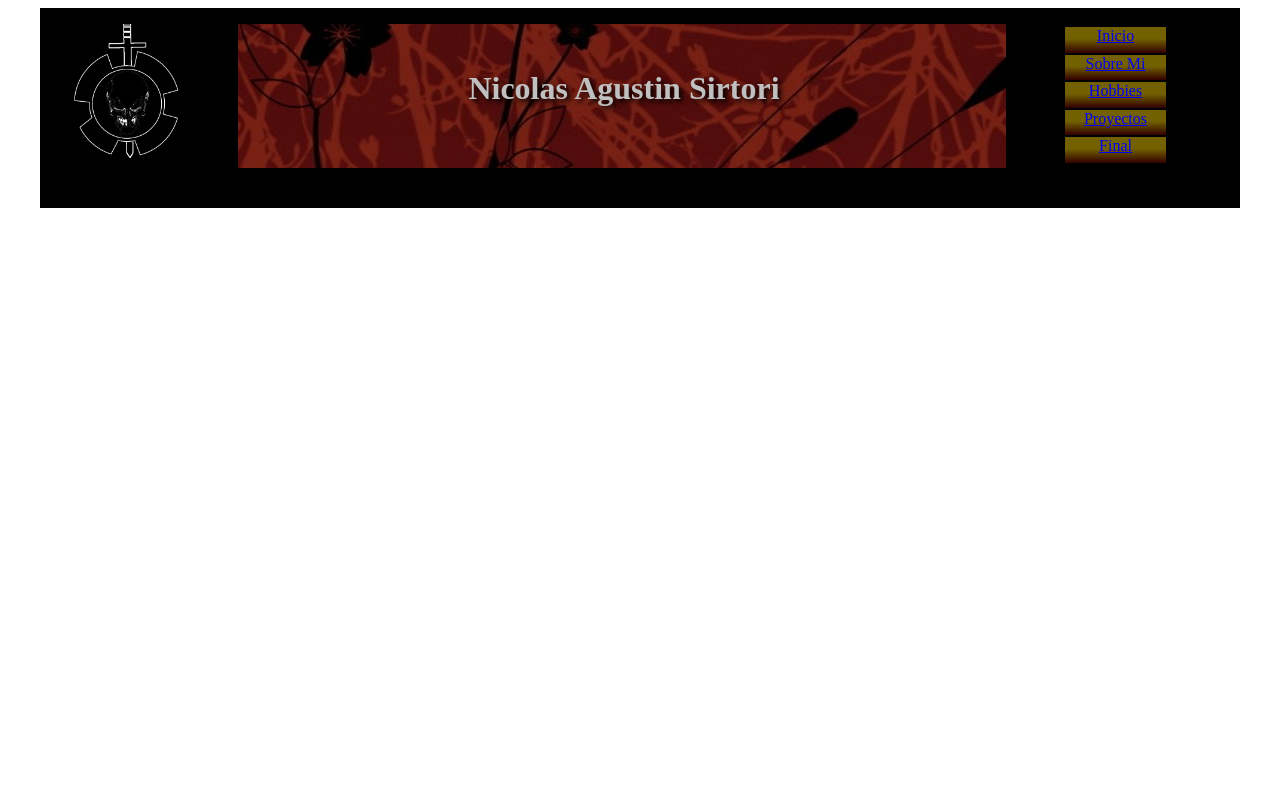
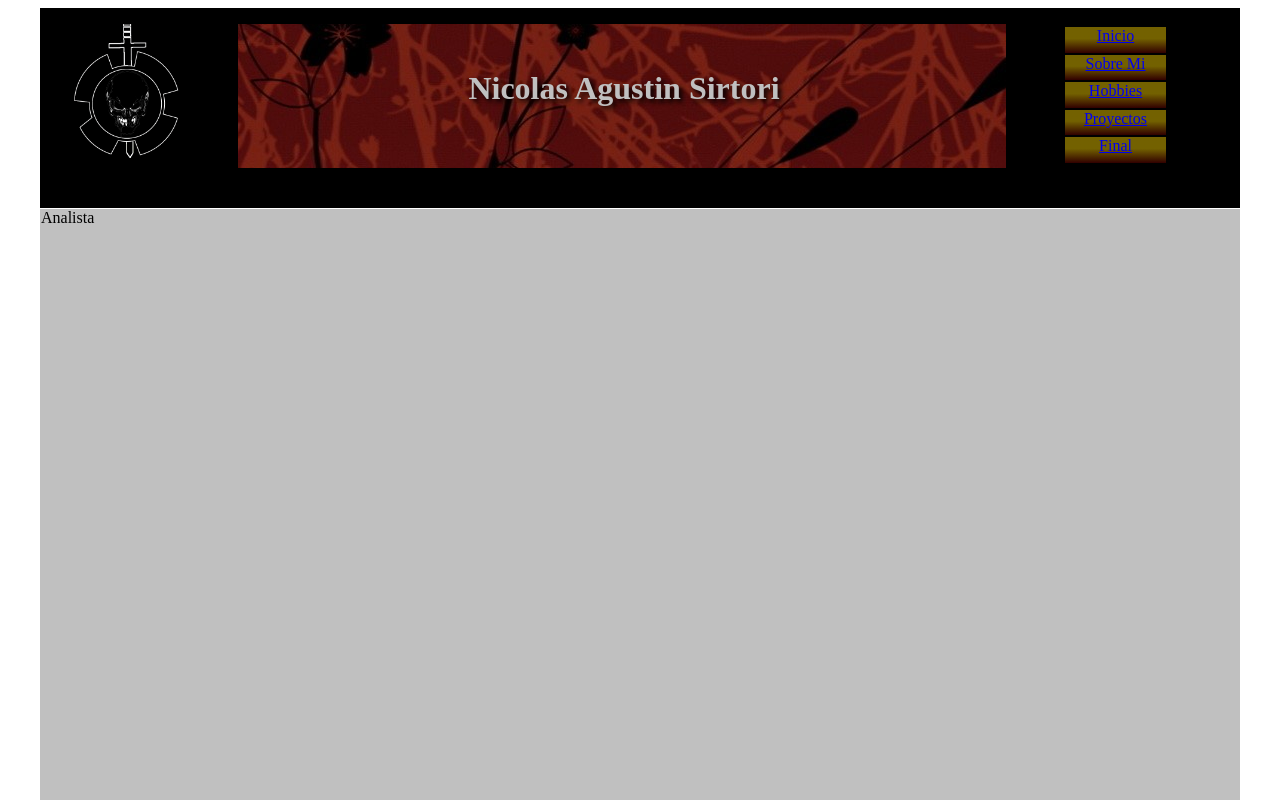
Before and after one commit to Robertsnights/my-app, a React (Vite) app: page / in a window 1280 px wide. Shown: the top 800 px of the page. Built offline with nearby package versions, Linux system fonts and the light colour scheme.

Commit message:
primera seccion

```diff
--- a/index.html
+++ b/index.html
@@ -8,7 +8,10 @@
   </head>
   <body>
     <header id="Cabecera"></header>
-    <div id="root"></div>
+    <section id="Cuerpo1"></section>
+    <section id="Cuerpo2"></section>
+    <section id="Cuerpo3"></section>
+    <footer id="Final"></footer>
     <script type="module" src="/src/main.jsx"></script>
   </body>
 </html>
--- a/src/App.jsx
+++ b/src/App.jsx
@@ -2,13 +2,13 @@ import { useState } from 'react'
 import viteLogo from '/vite.svg'
 import './App.css'
 
-function App() {
+function Cue1() {
 
   return (
     <>
-
+      <div className="beta">Analista</div>
     </>
   )
 }
 
-export default App
+export default Cue1
--- a/src/cabecera.jsx
+++ b/src/cabecera.jsx
@@ -1,7 +1,7 @@
 import { useState } from 'react'
 import './App.css'
 
-function Cuerpo1(){
+function Cabe(){
 	return(
 		<>
 			<div className="Logo"><div className="Logotipo"></div></div>
@@ -11,10 +11,10 @@ function Cuerpo1(){
 			<nav className="Botonera">
 				<ul>
 					<li className="menu"><a href={'#Cabecera'}>	Inicio</a></li>
-					<li className="menu"><a href={'#a'}>Sobre Mi</a></li>
-					<li className="menu"><a href={'#b'}>Hobbies</a></li>
-					<li className="menu"><a href={'#c'}>Proyectos</a></li>
-					<li className="menu"><a href={'#final'}>Final</a></li>
+					<li className="menu"><a href={'#Cuerpo1'}>Sobre Mi</a></li>
+					<li className="menu"><a href={'#Cuerpo2'}>Hobbies</a></li>
+					<li className="menu"><a href={'#Cuerpo3'}>Proyectos</a></li>
+					<li className="menu"><a href={'#Final'}>Final</a></li>
 				</ul>
 			</nav>
 		</>
@@ -22,4 +22,4 @@ function Cuerpo1(){
 }
 
 
-export default Cuerpo1
+export default Cabe
--- a/src/index.css
+++ b/src/index.css
@@ -5,3 +5,10 @@ header{
   position: relative;
   margin: auto;
 }
+section{
+  width: 1200px;
+  height: 500px;
+  position: relative;
+  margin: auto;
+  background-color: silver;
+}
--- a/src/main.jsx
+++ b/src/main.jsx
@@ -1,17 +1,17 @@
 import { StrictMode } from 'react'
 import { createRoot } from 'react-dom/client'
 import './index.css'
-import App from './App.jsx'
-import Cuerpo1 from './cabecera.jsx'
+import Cue1 from './App.jsx'
+import Cabe from './cabecera.jsx'
 
 createRoot(document.getElementById('Cabecera')).render(
   <StrictMode>
-    <Cuerpo1 />
+    <Cabe />
   </StrictMode>
 )
 
-createRoot(document.getElementById('root')).render(
+createRoot(document.getElementById('Cuerpo1')).render(
   <StrictMode>
-    <App />
+    <Cue1 />
   </StrictMode>,
 )
```
